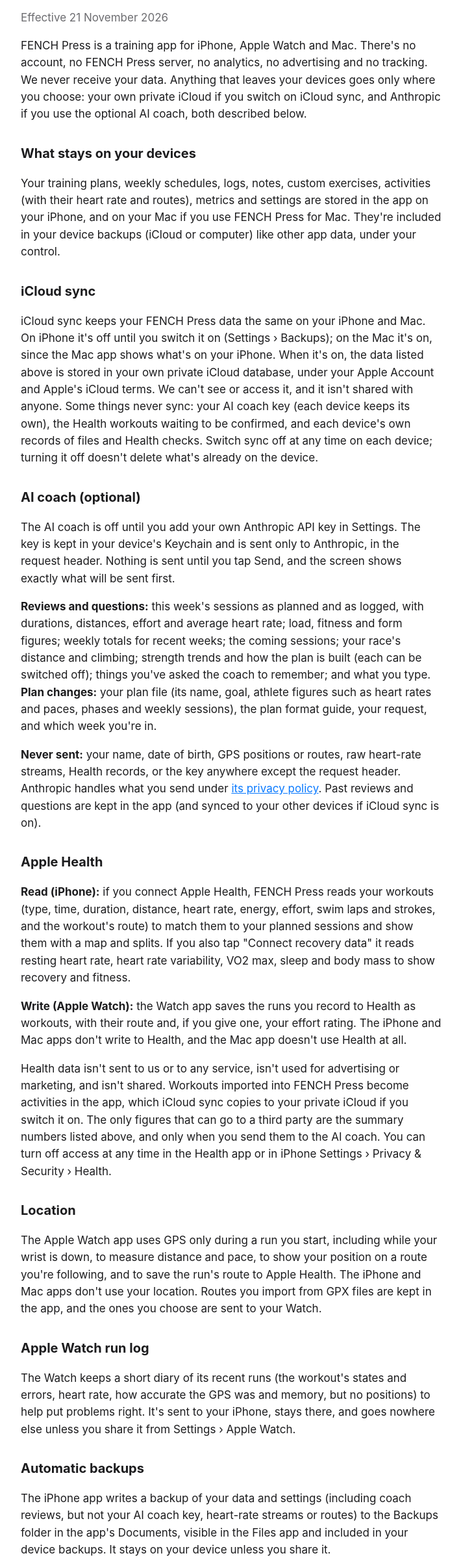
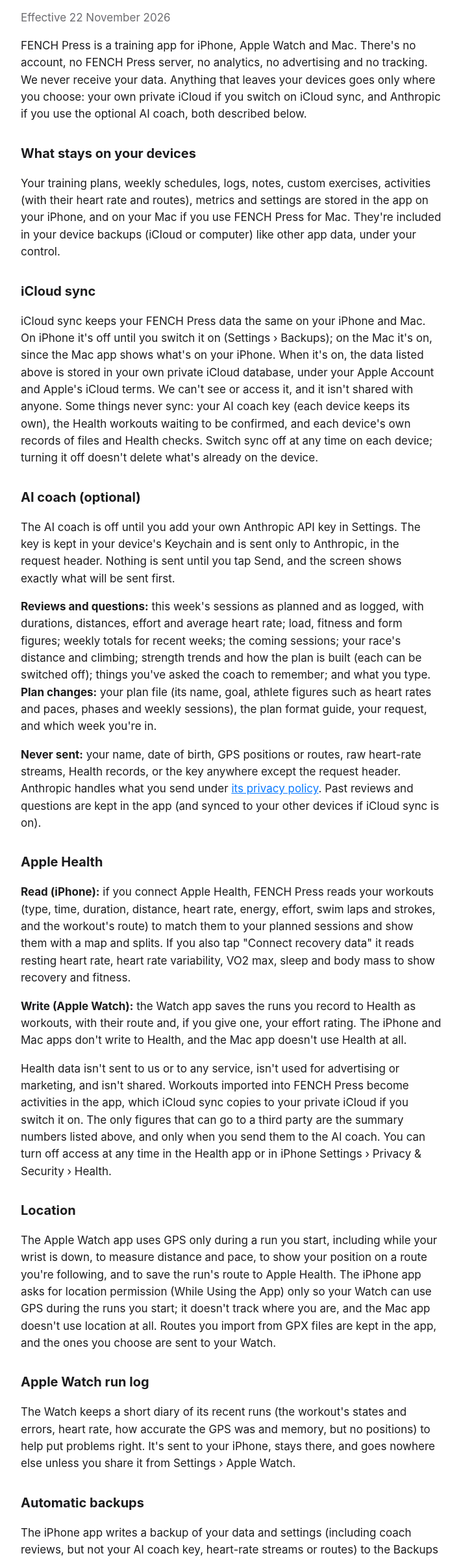
Before and after one commit to f3nch/fenchpress-site, a plain HTML site: page privacy.html in a window 1280 px wide. Shown: the part 149-2549 px from the top of the page at 65% size, without its empty margins (284-994 px from the left). Drawn offline with Linux system fonts and the light colour scheme.

Commit message:
Privacy: the iPhone asks for location only for the Watch's runs
Co-Authored-By: Claude Opus 5.5 <noreply@anthropic.com>

```diff
--- a/privacy.html
+++ b/privacy.html
@@ -1,6 +1,6 @@
 <!doctype html><html lang="en-GB"><head><meta charset="utf-8"><meta name="viewport" content="width=device-width, initial-scale=1"><link rel="stylesheet" href="style.css"><title>FENCH Press Privacy Policy</title></head><body><main><nav><a href="index.html">FENCH Press</a><a href="support.html">Support</a><a href="privacy.html">Privacy</a></nav>
 <h1>Privacy Policy</h1>
-<p class="muted">Effective 21 November 2026</p>
+<p class="muted">Effective 22 November 2026</p>
 <p>FENCH Press is a training app for iPhone, Apple Watch and Mac. There's no account, no FENCH Press server, no analytics, no advertising and no tracking. We never receive your data. Anything that leaves your devices goes only where you choose: your own private iCloud if you switch on iCloud sync, and Anthropic if you use the optional AI coach, both described below.</p>
 <h2>What stays on your devices</h2>
 <p>Your training plans, weekly schedules, logs, notes, custom exercises, activities (with their heart rate and routes), metrics and settings are stored in the app on your iPhone, and on your Mac if you use FENCH Press for Mac. They're included in your device backups (iCloud or computer) like other app data, under your control.</p>
@@ -15,7 +15,7 @@
 <p><strong>Write (Apple Watch):</strong> the Watch app saves the runs you record to Health as workouts, with their route and, if you give one, your effort rating. The iPhone and Mac apps don't write to Health, and the Mac app doesn't use Health at all.</p>
 <p>Health data isn't sent to us or to any service, isn't used for advertising or marketing, and isn't shared. Workouts imported into FENCH Press become activities in the app, which iCloud sync copies to your private iCloud if you switch it on. The only figures that can go to a third party are the summary numbers listed above, and only when you send them to the AI coach. You can turn off access at any time in the Health app or in iPhone Settings › Privacy &amp; Security › Health.</p>
 <h2>Location</h2>
-<p>The Apple Watch app uses GPS only during a run you start, including while your wrist is down, to measure distance and pace, to show your position on a route you're following, and to save the run's route to Apple Health. The iPhone and Mac apps don't use your location. Routes you import from GPX files are kept in the app, and the ones you choose are sent to your Watch.</p>
+<p>The Apple Watch app uses GPS only during a run you start, including while your wrist is down, to measure distance and pace, to show your position on a route you're following, and to save the run's route to Apple Health. The iPhone app asks for location permission (While Using the App) only so your Watch can use GPS during the runs you start; it doesn't track where you are, and the Mac app doesn't use location at all. Routes you import from GPX files are kept in the app, and the ones you choose are sent to your Watch.</p>
 <h2>Apple Watch run log</h2>
 <p>The Watch keeps a short diary of its recent runs (the workout's states and errors, heart rate, how accurate the GPS was and memory, but no positions) to help put problems right. It's sent to your iPhone, stays there, and goes nowhere else unless you share it from Settings › Apple Watch.</p>
 <h2>Automatic backups</h2>
```
